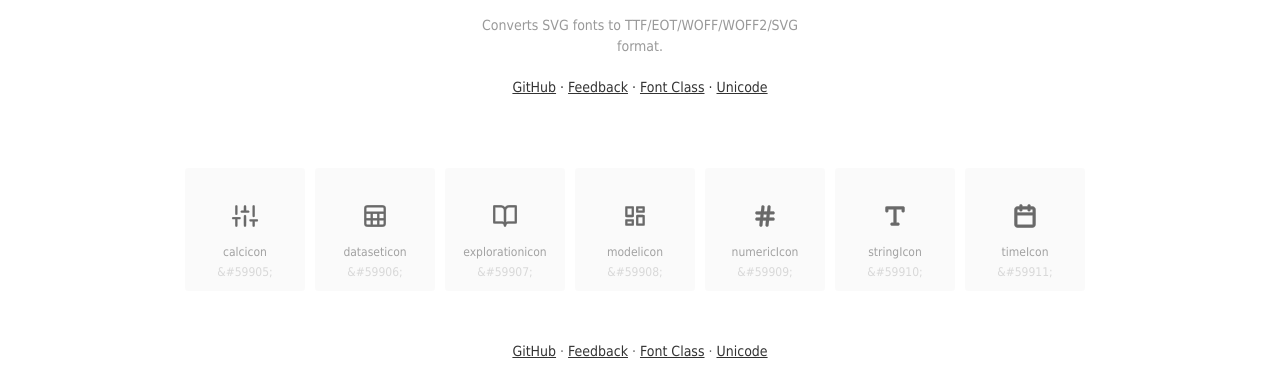
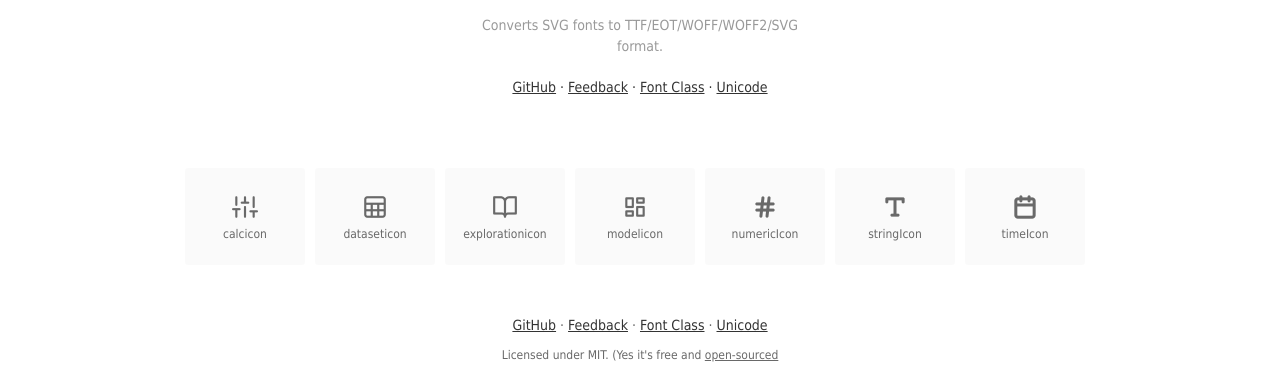
Before and after one commit to TsungTang/svg-font-icon, a website: page index.html in a window 1280 px wide. Shown: the part 205-572 px from the top of the page. Drawn offline with Linux system fonts and the light colour scheme.

Commit message:
add index.html

```diff
--- a/font-icons/icon.less
+++ b/font-icons/icon.less
@@ -1,10 +1,10 @@
 @font-face {font-family: "icon";
-  src: url('icon.eot?t=1634272190496'); /* IE9*/
-  src: url('icon.eot?t=1634272190496#iefix') format('embedded-opentype'), /* IE6-IE8 */
-  url("icon.woff2?t=1634272190496") format("woff2"),
-  url("icon.woff?t=1634272190496") format("woff"),
-  url('icon.ttf?t=1634272190496') format('truetype'), /* chrome, firefox, opera, Safari, Android, iOS 4.2+*/
-  url('icon.svg?t=1634272190496#icon') format('svg'); /* iOS 4.1- */
+  src: url('icon.eot?t=1634273434421'); /* IE9*/
+  src: url('icon.eot?t=1634273434421#iefix') format('embedded-opentype'), /* IE6-IE8 */
+  url("icon.woff2?t=1634273434421") format("woff2"),
+  url("icon.woff?t=1634273434421") format("woff"),
+  url('icon.ttf?t=1634273434421') format('truetype'), /* chrome, firefox, opera, Safari, Android, iOS 4.2+*/
+  url('icon.svg?t=1634273434421#icon') format('svg'); /* iOS 4.1- */
 }
 
 [class^="icon-"], [class*=" icon-"] {
--- a/font-icons/icon.module.less
+++ b/font-icons/icon.module.less
@@ -1,10 +1,10 @@
 @font-face {font-family: "icon";
-  src: url('icon.eot?t=1634272190496'); /* IE9*/
-  src: url('icon.eot?t=1634272190496#iefix') format('embedded-opentype'), /* IE6-IE8 */
-  url("icon.woff2?t=1634272190496") format("woff2"),
-  url("icon.woff?t=1634272190496") format("woff"),
-  url('icon.ttf?t=1634272190496') format('truetype'), /* chrome, firefox, opera, Safari, Android, iOS 4.2+*/
-  url('icon.svg?t=1634272190496#icon') format('svg'); /* iOS 4.1- */
+  src: url('icon.eot?t=1634273434421'); /* IE9*/
+  src: url('icon.eot?t=1634273434421#iefix') format('embedded-opentype'), /* IE6-IE8 */
+  url("icon.woff2?t=1634273434421") format("woff2"),
+  url("icon.woff?t=1634273434421") format("woff"),
+  url('icon.ttf?t=1634273434421') format('truetype'), /* chrome, firefox, opera, Safari, Android, iOS 4.2+*/
+  url('icon.svg?t=1634273434421#icon') format('svg'); /* iOS 4.1- */
 }
 
 [class^="icon-"], [class*=" icon-"] {
--- a/font-icons/icon.scss
+++ b/font-icons/icon.scss
@@ -1,10 +1,10 @@
 @font-face {font-family: "icon";
-  src: url('icon.eot?t=1634272190496'); /* IE9*/
-  src: url('icon.eot?t=1634272190496#iefix') format('embedded-opentype'), /* IE6-IE8 */
-  url("icon.woff2?t=1634272190496") format("woff2"),
-  url("icon.woff?t=1634272190496") format("woff"),
-  url('icon.ttf?t=1634272190496') format('truetype'), /* chrome, firefox, opera, Safari, Android, iOS 4.2+*/
-  url('icon.svg?t=1634272190496#icon') format('svg'); /* iOS 4.1- */
+  src: url('icon.eot?t=1634273434421'); /* IE9*/
+  src: url('icon.eot?t=1634273434421#iefix') format('embedded-opentype'), /* IE6-IE8 */
+  url("icon.woff2?t=1634273434421") format("woff2"),
+  url("icon.woff?t=1634273434421") format("woff"),
+  url('icon.ttf?t=1634273434421') format('truetype'), /* chrome, firefox, opera, Safari, Android, iOS 4.2+*/
+  url('icon.svg?t=1634273434421#icon') format('svg'); /* iOS 4.1- */
 }
 
 [class^="icon-"], [class*=" icon-"] {
--- a/font-icons/icon.styl
+++ b/font-icons/icon.styl
@@ -1,10 +1,10 @@
 @font-face {font-family: "icon";
-  src: url('icon.eot?t=1634272190496'); /* IE9*/
-  src: url('icon.eot?t=1634272190496#iefix') format('embedded-opentype'), /* IE6-IE8 */
-  url("icon.woff2?t=1634272190496") format("woff2"),
-  url("icon.woff?t=1634272190496") format("woff"),
-  url('icon.ttf?t=1634272190496') format('truetype'), /* chrome, firefox, opera, Safari, Android, iOS 4.2+*/
-  url('icon.svg?t=1634272190496#icon') format('svg'); /* iOS 4.1- */
+  src: url('icon.eot?t=1634273434421'); /* IE9*/
+  src: url('icon.eot?t=1634273434421#iefix') format('embedded-opentype'), /* IE6-IE8 */
+  url("icon.woff2?t=1634273434421") format("woff2"),
+  url("icon.woff?t=1634273434421") format("woff"),
+  url('icon.ttf?t=1634273434421') format('truetype'), /* chrome, firefox, opera, Safari, Android, iOS 4.2+*/
+  url('icon.svg?t=1634273434421#icon') format('svg'); /* iOS 4.1- */
 }
 
 [class^="icon-"], [class*=" icon-"] {
--- a/font-icons/unicode.html
+++ b/index.html
@@ -10,6 +10,8 @@
   <meta name="keywords" content="svgtofont,TTF,EOT,WOFF,WOFF2,SVG">
 
 
+
+  <link rel="stylesheet" href="./font-icons/icon.css" />
 
   <style>
     *{margin: 0;padding: 0;list-style: none;}
@@ -63,31 +65,10 @@
     .footer a:hover { color: #0949d1; }
     .links { text-align: center; padding: 50px 0 0 0; font-size: 14px; }
 
+    .icons ul li.class-icon { font-size: 21px; line-height: 21px; padding-bottom: 20px; }
+    .icons ul li.class-icon p{ font-size: 12px; }
+    .icons ul li.class-icon [class^="icon-"]{ font-size: 26px; }
 
-    .icons ul .unicode-icon span { display: block; }
-    .icons ul .unicode-icon h4 { font-size: 12px; }
-    @font-face {
-      font-family: "icon";
-      src: url("icon.eot");
-      /* IE9*/
-      src: url("icon.eot#iefix") format("embedded-opentype"),
-      /* IE6-IE8 */
-      url("icon.woff2?1634272190525") format("woff2"),
-      url("icon.woff?1634272190525") format("woff"),
-      /* chrome, firefox */
-      url("icon.ttf?1634272190525") format("truetype"),
-      /* chrome, firefox, opera, Safari, Android, iOS 4.2+*/
-      url("icon.svg#icon?1634272190525") format("svg");
-      /* iOS 4.1- */
-    }
-    .iconfont {
-      font-family: "icon" !important;
-      font-size: 26px;
-      font-style: normal;
-      -webkit-font-smoothing: antialiased;
-      -webkit-text-stroke-width: 0.2px;
-      -moz-osx-font-smoothing: grayscale;
-    }
 
 
   </style>
@@ -142,7 +123,7 @@
   </div>
   <div class="icons">
     <ul>
-      <li class="unicode-icon"><span class="iconfont"></span><h4>calcicon</h4><span class="unicode">&amp;#59905;</span></li><li class="unicode-icon"><span class="iconfont"></span><h4>dataseticon</h4><span class="unicode">&amp;#59906;</span></li><li class="unicode-icon"><span class="iconfont"></span><h4>explorationicon</h4><span class="unicode">&amp;#59907;</span></li><li class="unicode-icon"><span class="iconfont"></span><h4>modelicon</h4><span class="unicode">&amp;#59908;</span></li><li class="unicode-icon"><span class="iconfont"></span><h4>numericIcon</h4><span class="unicode">&amp;#59909;</span></li><li class="unicode-icon"><span class="iconfont"></span><h4>stringIcon</h4><span class="unicode">&amp;#59910;</span></li><li class="unicode-icon"><span class="iconfont"></span><h4>timeIcon</h4><span class="unicode">&amp;#59911;</span></li>
+      <li class="class-icon"><i class="icon-calcicon"></i><p class="name">calcicon</p></li><li class="class-icon"><i class="icon-dataseticon"></i><p class="name">dataseticon</p></li><li class="class-icon"><i class="icon-explorationicon"></i><p class="name">explorationicon</p></li><li class="class-icon"><i class="icon-modelicon"></i><p class="name">modelicon</p></li><li class="class-icon"><i class="icon-numericIcon"></i><p class="name">numericIcon</p></li><li class="class-icon"><i class="icon-stringIcon"></i><p class="name">stringIcon</p></li><li class="class-icon"><i class="icon-timeIcon"></i><p class="name">timeIcon</p></li>
     </ul>
   </div>
   <p class="links">
--- a/src/svgToFontIcon.js
+++ b/src/svgToFontIcon.js
@@ -1,5 +1,7 @@
 const svgtofont = require("svgtofont")
 const path = require("path")
+const fs = require("fs")
+const fsPromises = require("fs").promises
 
 svgtofont({
   src: path.join(process.cwd(), "/svg/fix"), // svg path
@@ -50,6 +52,21 @@ svgtofont({
     ],
     footerInfo: `Licensed under MIT. (Yes it's free and <a href="https://github.com/jaywcjlove/svgtofont">open-sourced</a>`,
   },
-}).then(() => {
-  console.log("done!")
 })
+  .then(() => {
+    return fsPromises.readFile(
+      path.join(process.cwd(), "font-icons/index.html")
+    )
+  })
+  .then((fileBuffer) => {
+    const newFile = fileBuffer
+      .toString()
+      .replace(
+        `<link rel="stylesheet" href="icon.css" />`,
+        `<link rel="stylesheet" href="./font-icons/icon.css" />`
+      )
+    return fsPromises.writeFile(path.join(process.cwd(), "index.html"), newFile)
+  })
+  .then(() => {
+    console.log("Font icon Done!")
+  })
```
Also changed, not shown: font-icons/icon.css, font-icons/icon.ttf, font-icons/icon.woff, font-icons/icon.woff2, 1 other file.
